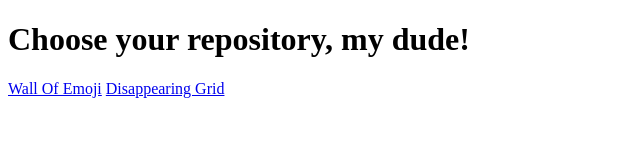
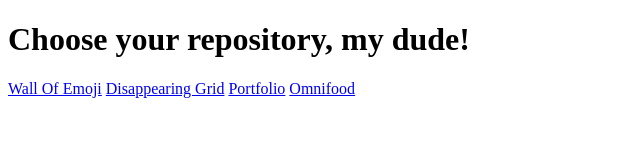
Before and after one commit to myreactions/myreactions.github.io, a plain HTML site: page index.html in a window 1280 px wide. Shown: the whole page, without its empty margins (0-640 px from the left). Drawn offline with Linux system fonts and the light colour scheme.

Commit message:
Update index.html

```diff
--- a/index.html
+++ b/index.html
@@ -9,5 +9,7 @@
     <h1 style="font-family: gotham;">Choose your repository, my dude!</h1>
     <a href="./wall-of-emoji/">Wall Of Emoji</a>
     <a href="https://myreactions.github.io/disappearing-grid/">Disappearing Grid</a>
+    <a href="https://myreactions.github.io/personal-portfolio/">Portfolio</a>
+    <a href="https://myreactions.github.io/omnifood/">Omnifood</a>
   </body>
 </html>
```
